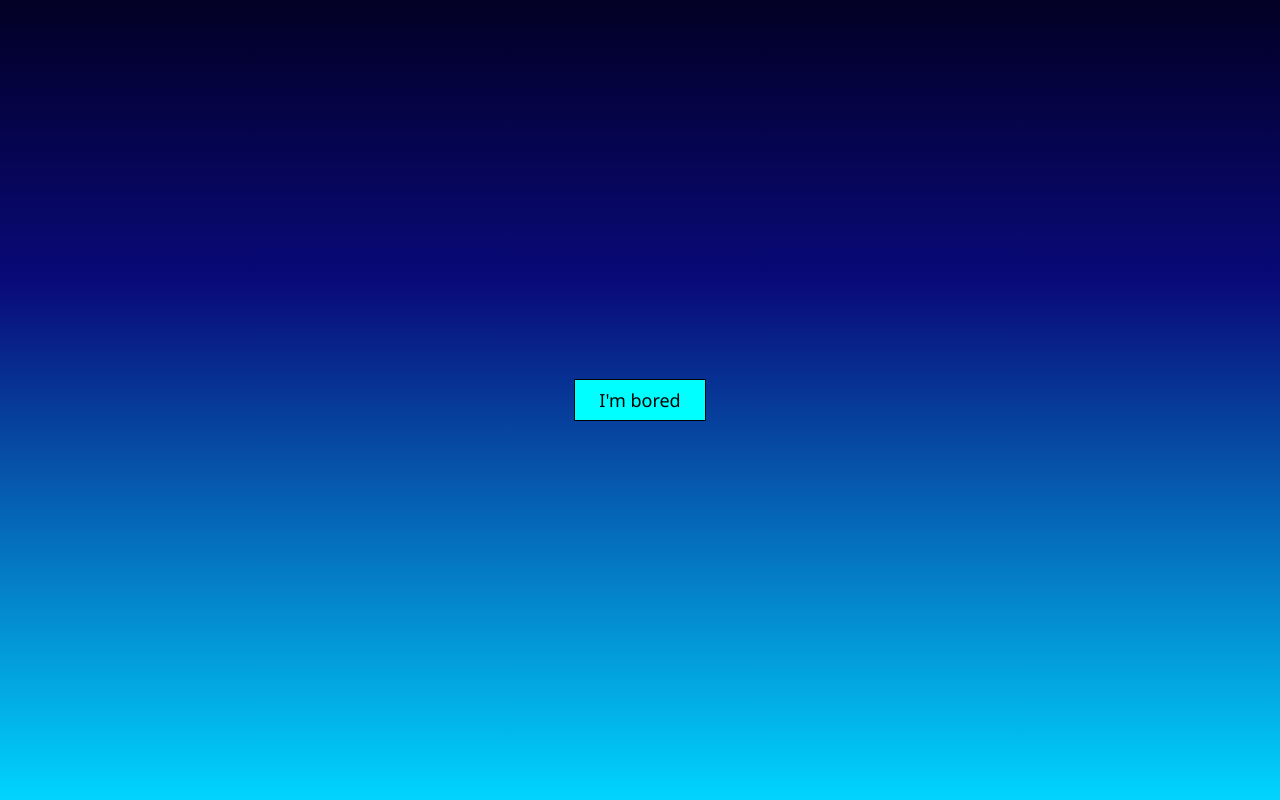
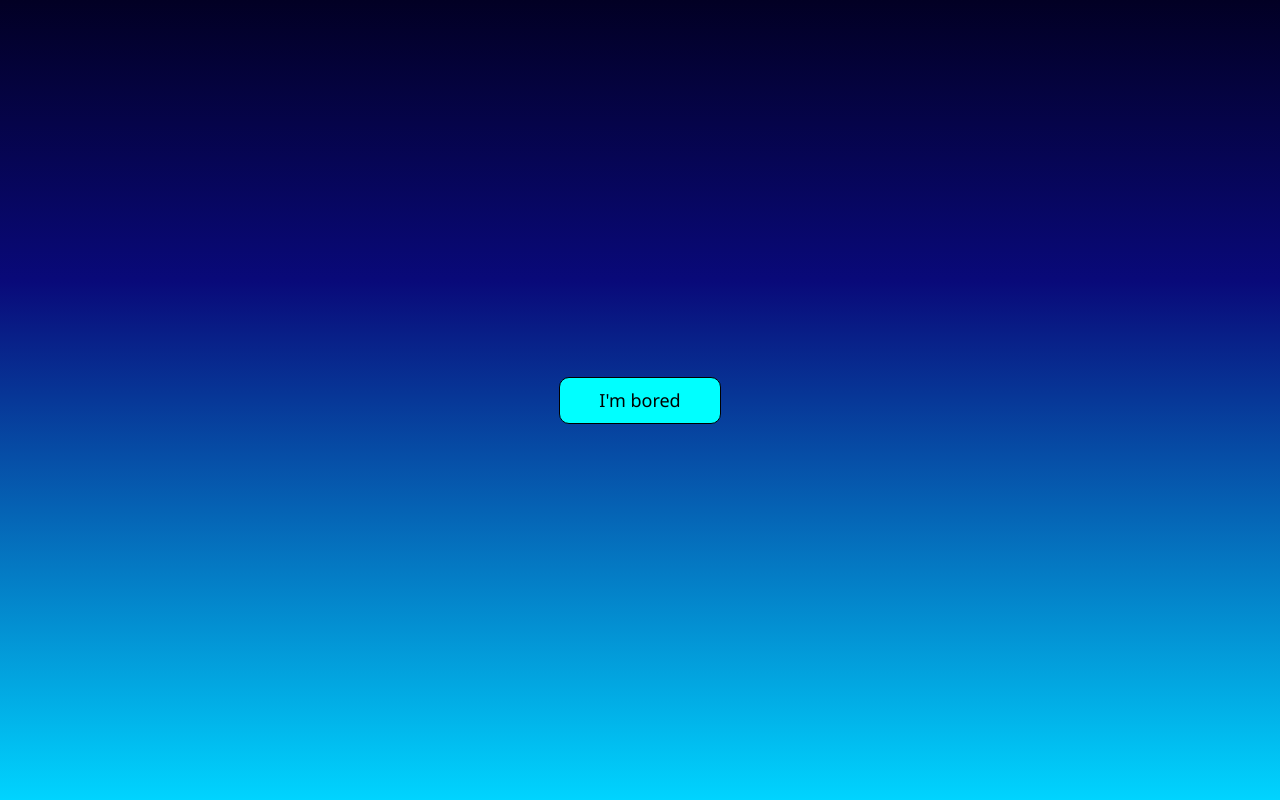
Before and after one commit to kareembh/bored, a React (Create React App) app: page / in a window 1280 px wide. Built offline with nearby package versions, Linux system fonts and the light colour scheme.

Commit message:
added some styles to Activity.css and Button.css

```diff
--- a/src/App.js
+++ b/src/App.js
@@ -16,7 +16,7 @@ function App() {
   // get activity api call function
   const getActivities = async () =>{
     try{
-      const response = await axios.get('ttps://www.boredapi.com/api/activity')
+      const response = await axios.get('https://www.boredapi.com/api/activity')
       setActivities(response.data)
       setShowActivity(true)
       setShowModal(false);
--- a/src/components/Activity/Activity.css
+++ b/src/components/Activity/Activity.css
@@ -3,7 +3,8 @@
     width: 330px;
     margin-bottom: 60px;
     background-color: crimson;
-    padding: 15px
+    padding: 15px;
+    border-radius: 10px;
 }
 
 .activity-name{
--- a/src/components/Button/Button.css
+++ b/src/components/Button/Button.css
@@ -1,16 +1,17 @@
 .btn{
-    width: 130px;
-    height: 40px;
+    width: 160px;
+    height: 45px;
     background-color: aqua;
     border: solid black 0.5px;
     display: flex;
     justify-content: center;
     align-items: center;
+    border-radius: 10px;
 }
 .btn:hover{
-    width: 135px;
+    width: 165px;
     height: 45px;
-    background-color: rgb(106, 235, 235);
+    background-color: rgb(16, 145, 145);
     cursor: pointer;
 }
 
```
